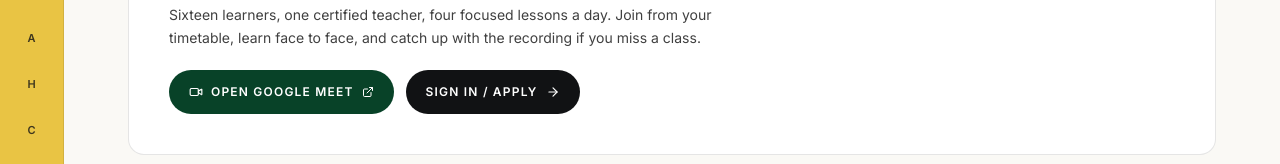
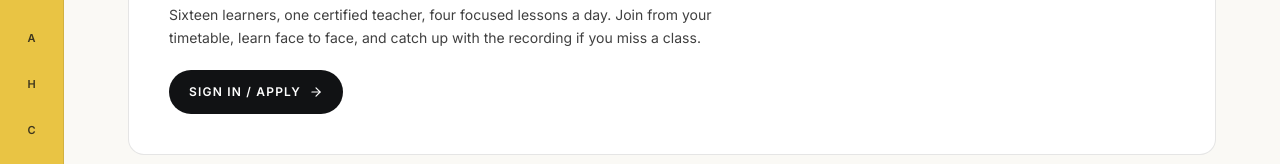
Before and after one commit to happyhunterdigital/Triple4Curriculum, a React (Vite) app: page /classroom in a window 1280 px wide. Shown: the part 243-407 px from the top of the page. Built offline with nearby package versions, Linux system fonts and the light colour scheme; no server answers; the database is empty.

Commit message:
classroom: remove 'Open Google Meet' hero button; learners join via timetable
Students now reach the live class only through VIEW FULL TIMETABLE or
Today's classes (JOIN LIVE). Class links are stored per-slot in the
timetable collection.

```diff
--- a/src/pages/ClassroomPage.tsx
+++ b/src/pages/ClassroomPage.tsx
@@ -1,7 +1,7 @@
 import { useEffect, useMemo, useState } from 'react';
 import { Link, useNavigate } from 'react-router-dom';
 import {
-  Video, Camera, Mic, Wifi, ShieldCheck, Clock, ExternalLink, ArrowRight,
+  Video, Camera, Mic, Wifi, ShieldCheck, Clock, ArrowRight,
   CheckCircle2, Users, GraduationCap, CalendarDays,
 } from 'lucide-react';
 import { PageShell, SectionEyebrow, SectionHeading, Body, RevealStagger } from '../components/site/Section';
@@ -115,14 +115,6 @@ export function ClassroomPage() {
             learn face to face, and catch up with the recording if you miss a class.
           </p>
           <div className="mt-5 flex flex-wrap gap-3">
-            <a
-              href="https://meet.google.com"
-              target="_blank"
-              rel="noreferrer"
-              className="inline-flex items-center gap-2 bg-[var(--color-t4c-green)] text-white px-5 py-2.5 min-h-11 rounded-full text-xs font-bold uppercase tracking-widest hover:bg-[var(--color-t4c-black)] transition-colors"
-            >
-              <Video size={14} /> Open Google Meet <ExternalLink size={12} />
-            </a>
             <Link
               to={currentUser ? '/timetable' : '/onboarding'}
               className="inline-flex items-center gap-2 bg-[var(--color-t4c-black)] text-white px-5 py-2.5 min-h-11 rounded-full text-xs font-bold uppercase tracking-widest hover:bg-[var(--color-t4c-green)] transition-colors"
```
